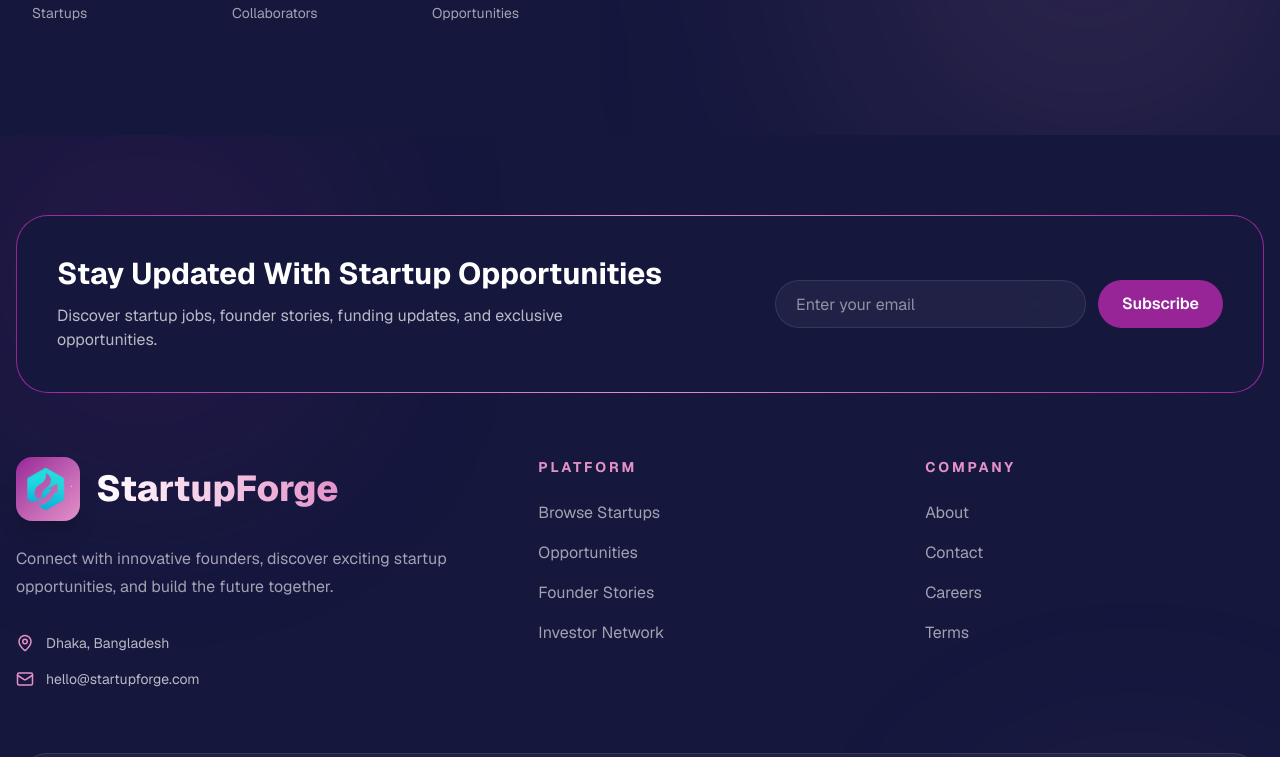
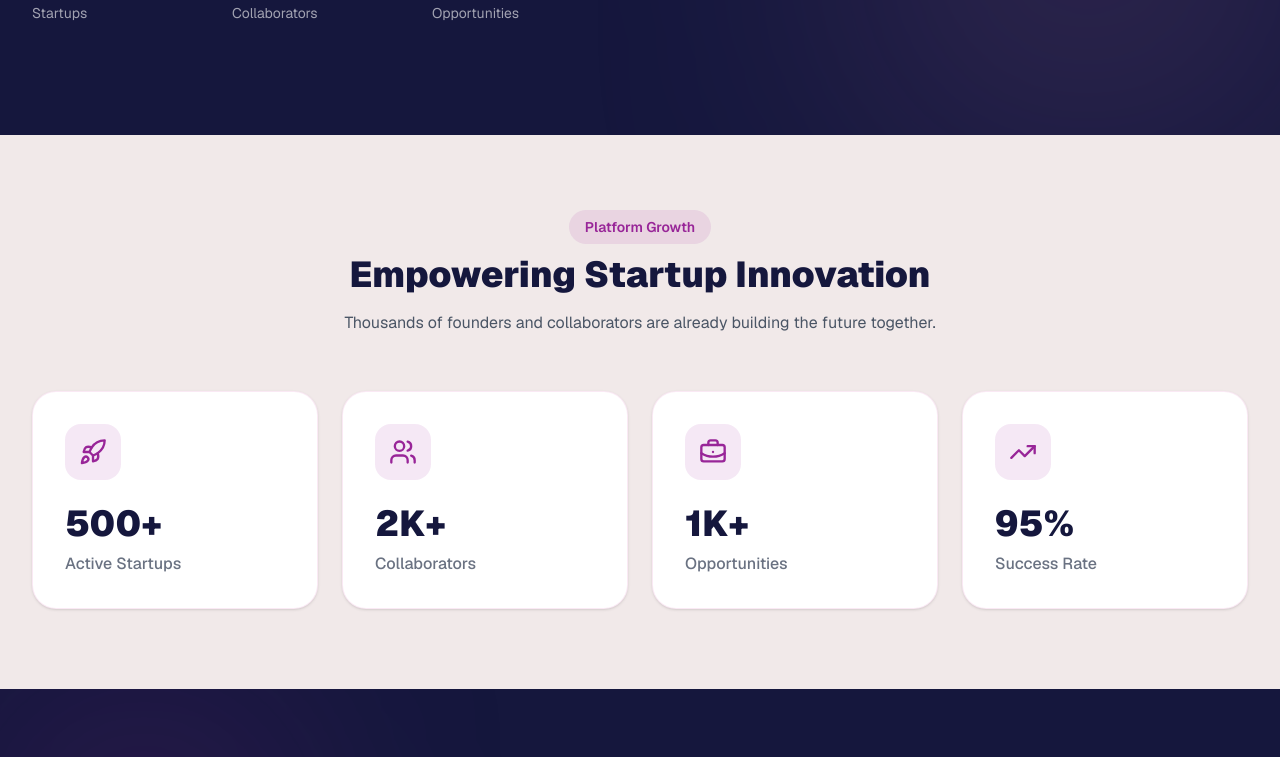
Before and after one commit to erpranto55/StartupForge, a Next.js app: page / in a window 1280 px wide. Shown: the part 960-1717 px from the top of the page. Built offline with nearby package versions, Linux system fonts and the light colour scheme.

Commit message:
StartupStatistics  Added

```diff
--- a/src/app/page.js
+++ b/src/app/page.js
@@ -1,4 +1,5 @@
 import HeroSection from "@/components/home/HeroSection";
+import StartupStatistics from "@/components/home/StartupStatistics";
 import Footer from "@/components/shared/Footer";
 import MainNavbar from "@/components/shared/Navbar";
 
@@ -7,7 +8,7 @@ export default function Home() {
     <div className="flex min-h-screen flex-col bg-background">
       <MainNavbar />
       <HeroSection />
-      <main className="flex-1" />
+      <StartupStatistics />
       <Footer />
     </div>
   );
--- /dev/null
+++ b/src/components/home/StartupStatistics.jsx
@@ -0,0 +1,97 @@
+"use client";
+
+import { motion } from "motion/react";
+
+import {
+    Rocket,
+    Users,
+    BriefcaseBusiness,
+    TrendingUp,
+} from "lucide-react";
+
+const stats = [
+    {
+        title: "Active Startups",
+        value: "500+",
+        icon: Rocket,
+    },
+    {
+        title: "Collaborators",
+        value: "2K+",
+        icon: Users,
+    },
+    {
+        title: "Opportunities",
+        value: "1K+",
+        icon: BriefcaseBusiness,
+    },
+    {
+        title: "Success Rate",
+        value: "95%",
+        icon: TrendingUp,
+    },
+];
+
+export default function StartupStatistics() {
+    return (
+        <section className="bg-[#F1E9E9] py-20">
+            <div className="container mx-auto px-4 sm:px-6 lg:px-8">
+                {/* Section Heading */}
+                <div className="mx-auto max-w-2xl text-center">
+                    <span className="rounded-full bg-brand-primary/10 px-4 py-2 text-sm font-semibold text-brand-primary">
+                        Platform Growth
+                    </span>
+
+                    <h2 className="mt-4 text-4xl font-black text-[#15173D]">
+                        Empowering Startup Innovation
+                    </h2>
+
+                    <p className="mt-4 text-gray-600">
+                        Thousands of founders and collaborators
+                        are already building the future together.
+                    </p>
+                </div>
+
+                {/* Stats */}
+                <div className="mt-14 grid gap-6 sm:grid-cols-2 lg:grid-cols-4">
+                    {stats.map((stat, index) => (
+                        <motion.div
+                            key={stat.title}
+                            initial={{
+                                opacity: 0,
+                                y: 40,
+                            }}
+                            whileInView={{
+                                opacity: 1,
+                                y: 0,
+                            }}
+                            viewport={{
+                                once: true,
+                            }}
+                            transition={{
+                                duration: 0.5,
+                                delay: index * 0.1,
+                            }}
+                            className="group rounded-3xl border border-[#E491C9]/20 bg-white p-8 shadow-sm transition-all hover:-translate-y-2 hover:shadow-xl"
+                        >
+                            <div className="flex h-14 w-14 items-center justify-center rounded-2xl bg-brand-primary/10">
+                                <stat.icon
+                                    size={28}
+                                    className="text-brand-primary"
+                                />
+                            </div>
+
+                            <h3 className="mt-6 text-4xl font-black text-[#15173D]">
+                                {stat.value}
+                            </h3>
+
+                            <p className="mt-2 font-medium text-gray-500">
+                                {stat.title}
+                            </p>
+                        </motion.div>
+                    ))}
+                </div>
+            </div>
+        </section>
+    );
+}
--- a/src/components/shared/Navbar.jsx
+++ b/src/components/shared/Navbar.jsx
@@ -93,12 +93,7 @@ export default function MainNavbar() {
                         </div>
                     </Link>
 
-                    {/* Badge */}
-                    <div className="hidden xl:block">
-                        <span className="rounded-full border border-brand-rose/50 bg-white/60 px-3 py-1 text-xs font-semibold text-brand-plum backdrop-blur">
-                            🚀 Launch Faster
-                        </span>
-                    </div>
+
                 </div>
 
                 {/* Desktop Nav */}
```
